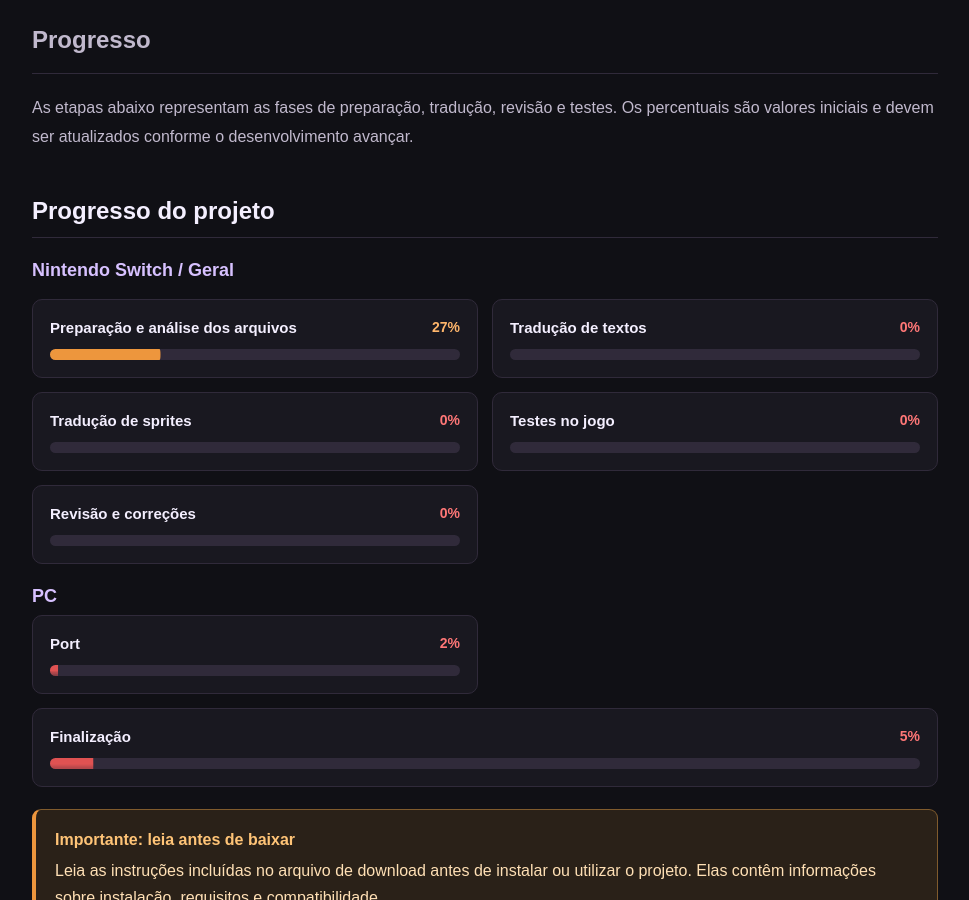
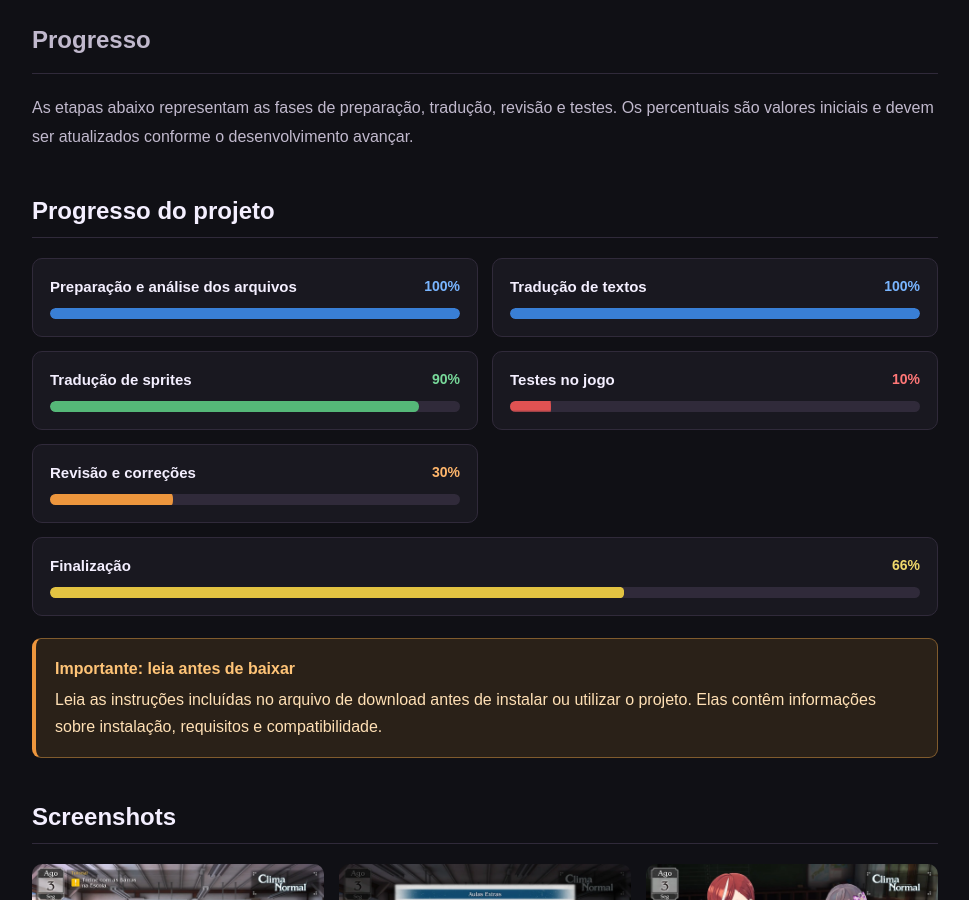
Before and after one commit to TemplarioK1/covil-secreto, a Jekyll site: the page built from _projetos/loop8-summer-of-gods.md, in a window 1280 px wide and 900 px high, scrolled down 1149 px. Shown: the whole window, without its empty margins (155-1124 px from the left). Built offline with Jekyll 4.4.1, drawn with Linux system fonts in a browser that asks for light colours.

Commit message:
Atualiza projeto pelo painel administrativo

```diff
--- a/_projetos/loop8-summer-of-gods.md
+++ b/_projetos/loop8-summer-of-gods.md
@@ -22,26 +22,21 @@ game_players: 1 jogador
 game_multiplayer_details: Experiência exclusivamente para um jogador.
 progress_stages:
   - name: Preparação e análise dos arquivos
-    percentage: 27
+    percentage: 100
   - name: Tradução de textos
-    percentage: 0
+    percentage: 100
   - name: Tradução de sprites
-    percentage: 0
+    percentage: 90
   - name: Testes no jogo
-    percentage: 0
+    percentage: 10
   - name: Revisão e correções
-    percentage: 0
+    percentage: 30
 youtube: https://youtu.be/crI-ztOnpAo
 screenshots:
   - /media/images/projetos/loop8-summer-of-gods/screenshot-01.webp
   - /media/images/projetos/loop8-summer-of-gods/screenshot-02.webp
   - /media/images/projetos/loop8-summer-of-gods/screenshot-03.webp
   - /media/images/projetos/loop8-summer-of-gods/screenshot-04.webp
-progress_platform_groups:
-  - platform: PC
-    stages:
-      - name: Port
-        percentage: 2
 ---
 
 ## Sobre o projeto
```
